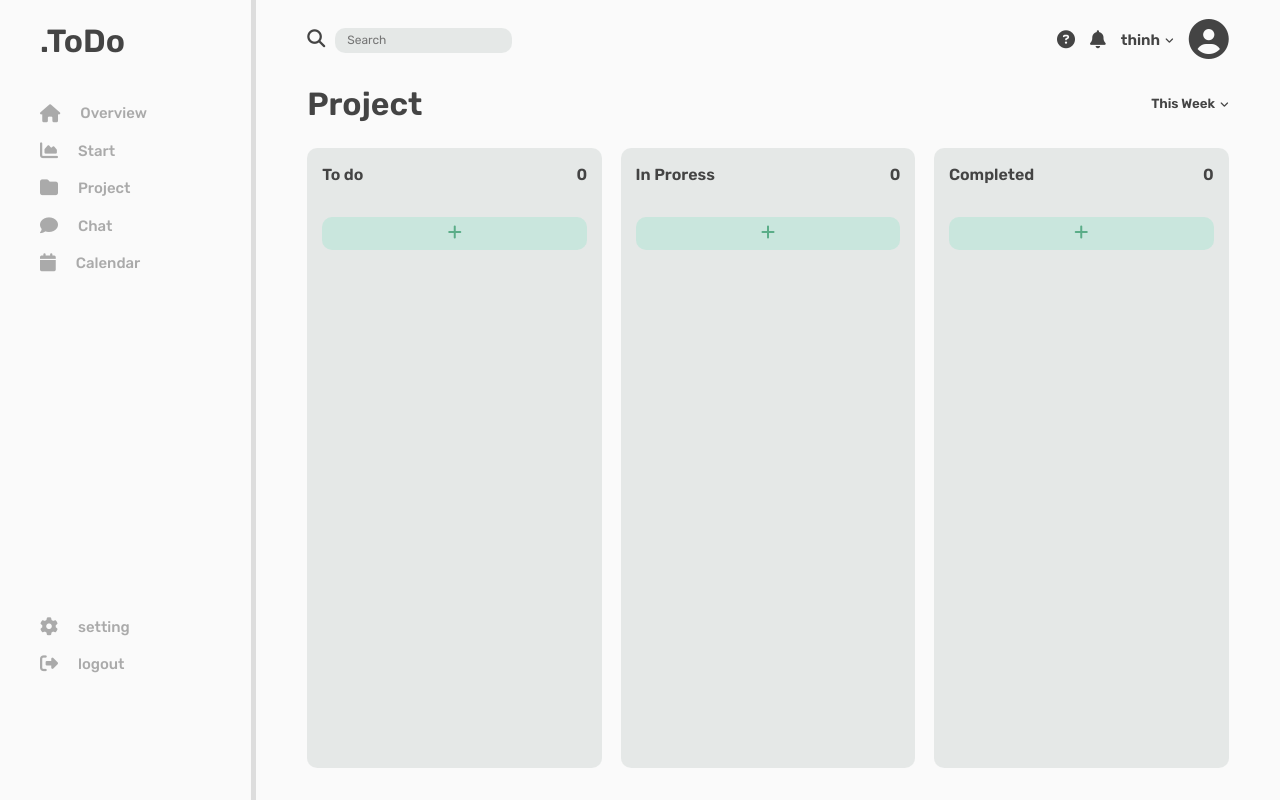
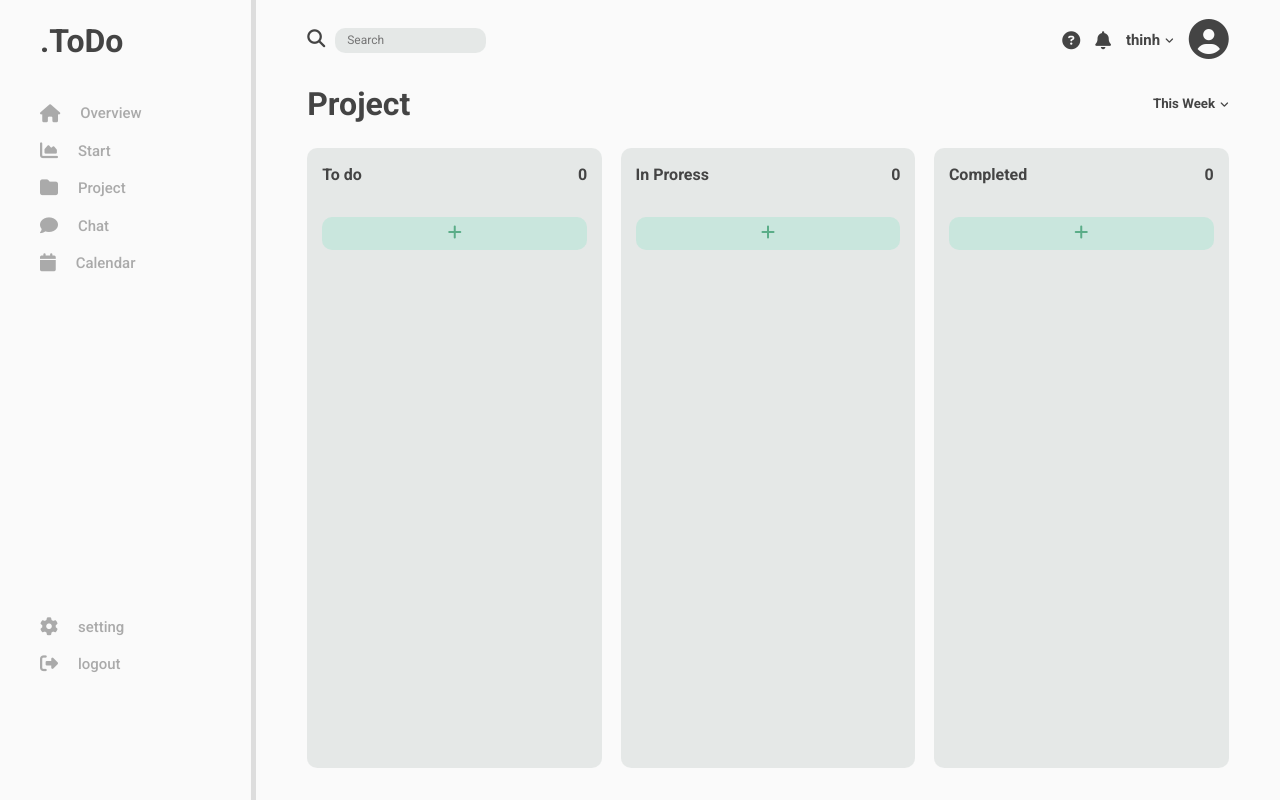
Before and after one commit to ThinhNguyen1102/todolist_web_lab, a plain HTML site: page index.html in a window 1280 px wide. Drawn offline with Linux system fonts and the light colour scheme.

Commit message:
add font vietnamese

```diff
--- a/index.html
+++ b/index.html
@@ -9,7 +9,7 @@
     <link rel="preconnect" href="https://fonts.googleapis.com" />
     <link rel="preconnect" href="https://fonts.gstatic.com" crossorigin />
     <link
-      href="https://fonts.googleapis.com/css2?family=Rubik:ital,wght@0,300;0,400;0,500;0,600;1,300;1,400;1,500&display=swap"
+      href="https://fonts.googleapis.com/css2?family=Roboto:ital,wght@0,400;0,500;0,700;1,300;1,400;1,500&display=swap"
       rel="stylesheet"
     />
   </head>
--- a/style.css
+++ b/style.css
@@ -6,7 +6,7 @@
 * {
   margin: 0;
 
-  font-family: "Rubik", sans-serif;
+  font-family: "Roboto", sans-serif;
   color: #444;
 }
 
```
